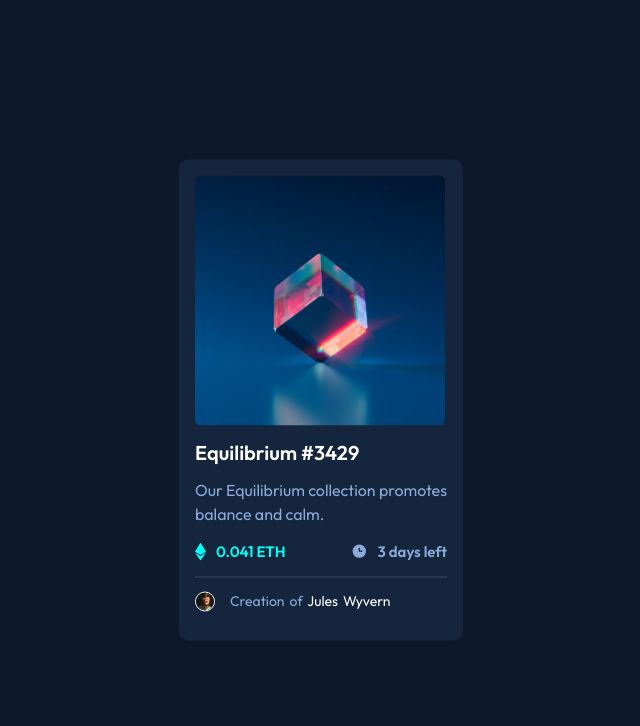
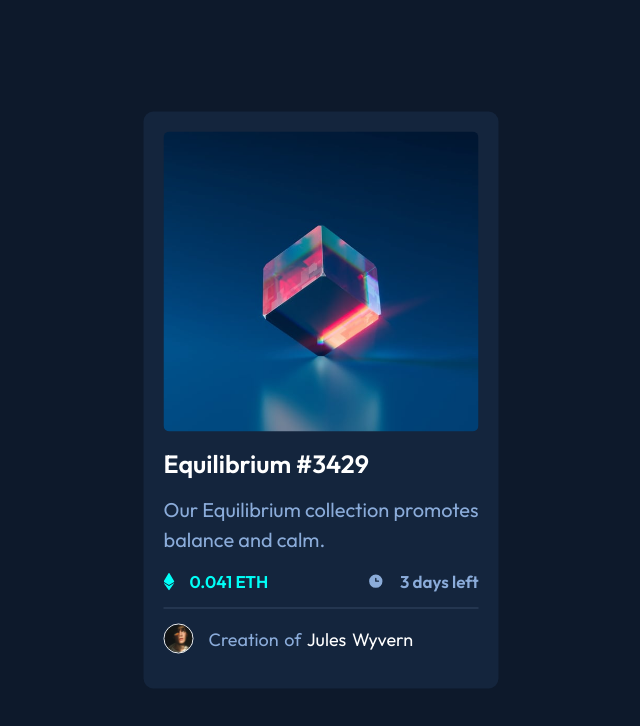
Before and after one commit to fares-sonar/card-component-main, a plain HTML site: page index.html in a window 1280 px wide. Shown: the whole page, without its empty margins (319-959 px from the left). Drawn offline with Linux system fonts and the light colour scheme.

Commit message:
bigger fonts

```diff
--- a/css/style.css
+++ b/css/style.css
@@ -33,12 +33,12 @@ main {
   left: 50%;
   transform: translate(-50%, -50%);
   background-color: var(--card-bg);
-  padding:1.6rem;
+  padding:2rem;
   border-radius: 1rem;
 }
 
 main .image {
-  height:25rem;
+  height:30rem;
   overflow: hidden;
   position: relative;
 }
@@ -72,13 +72,13 @@ main .image img {
   width: 100%;
   height: 100%;
   border-radius: 0.6rem;
-  width: fit-content;
+  /* width: fit-content; */
 }
 
 main .content h3 {
   color: var(--white--color);
-  padding: 1.4rem 0 1.3rem;
-  font-size: 2rem;
+  padding: 1.6rem 0 1.5rem;
+  font-size: 2.5rem;
   cursor: pointer;
 }
 
@@ -88,7 +88,7 @@ main .content h3:hover {
 
 main .content p {
   color: var(--Soft-blue);
-  font-size: 1.6rem;
+  font-size: 2rem;
   line-height: 1.5;
 }
 
@@ -106,13 +106,13 @@ main .icons .icon {
 }
 
 main .icon img {
-  margin-right: 1rem;
+  margin-right: 1.5rem;
 }
 
 main .icon span {
   color: var(--cyan-color);
   font-weight: bolder;
-  font-size: 1.5rem;
+  font-size: 1.7rem;
 }
 
 main .icon:nth-child(2) span {
@@ -120,20 +120,20 @@ main .icon:nth-child(2) span {
 }
 
 main .creater {
-  padding: 1.3rem 0 ;
+  padding: 1.5rem 0 ;
   display: flex;
   align-items: center;
 }
 
 main .creater img {
-  height: 2rem;
+  height: 3rem;
   border: 0.1rem solid var(--white--color);
   border-radius: 50%;
   margin-right: 1.5rem;
 }
 
 main .creater p {
-  font-size: 1.4rem;
+  font-size: 1.8rem;
   word-spacing: 0.2rem;
 }
 
```
